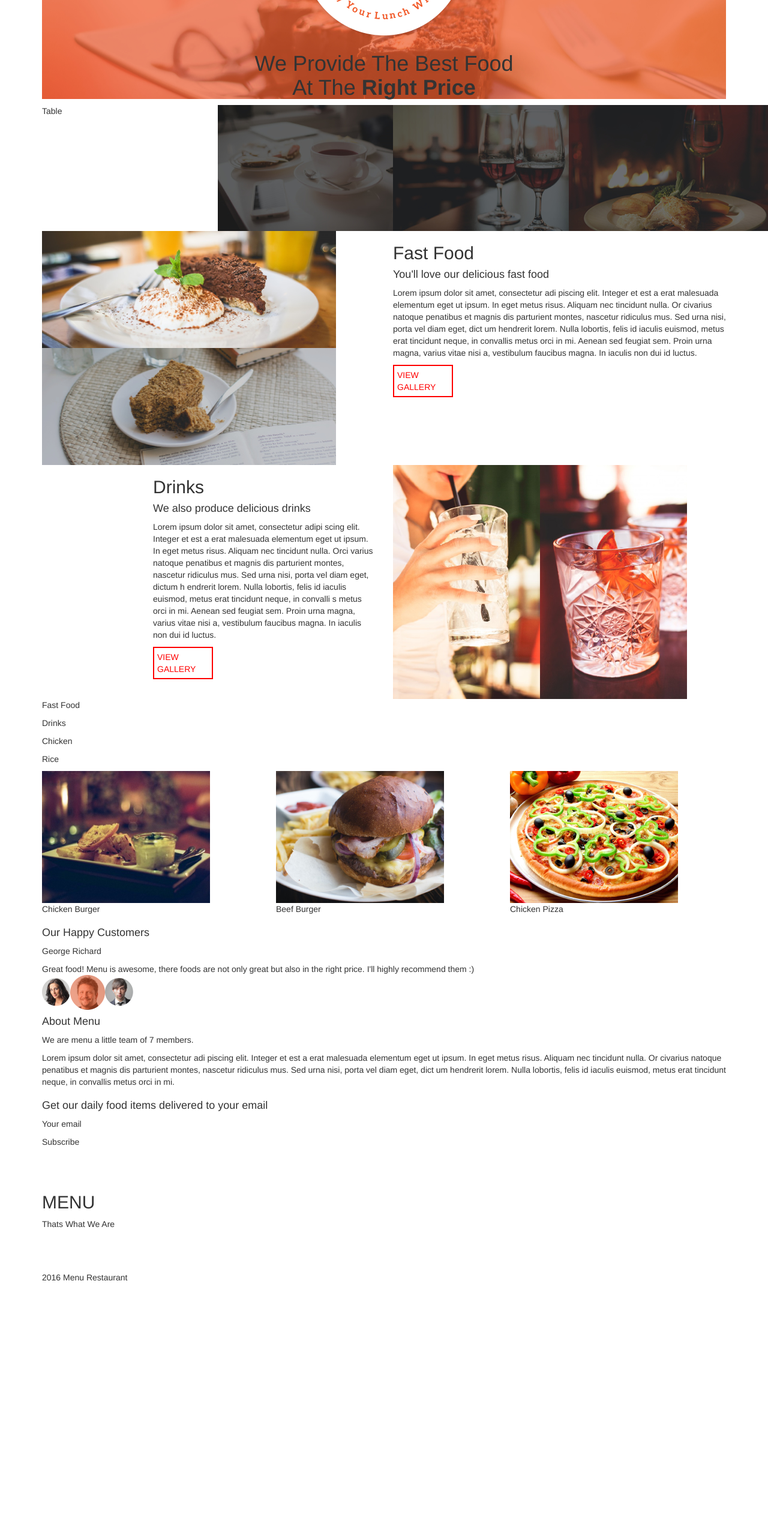
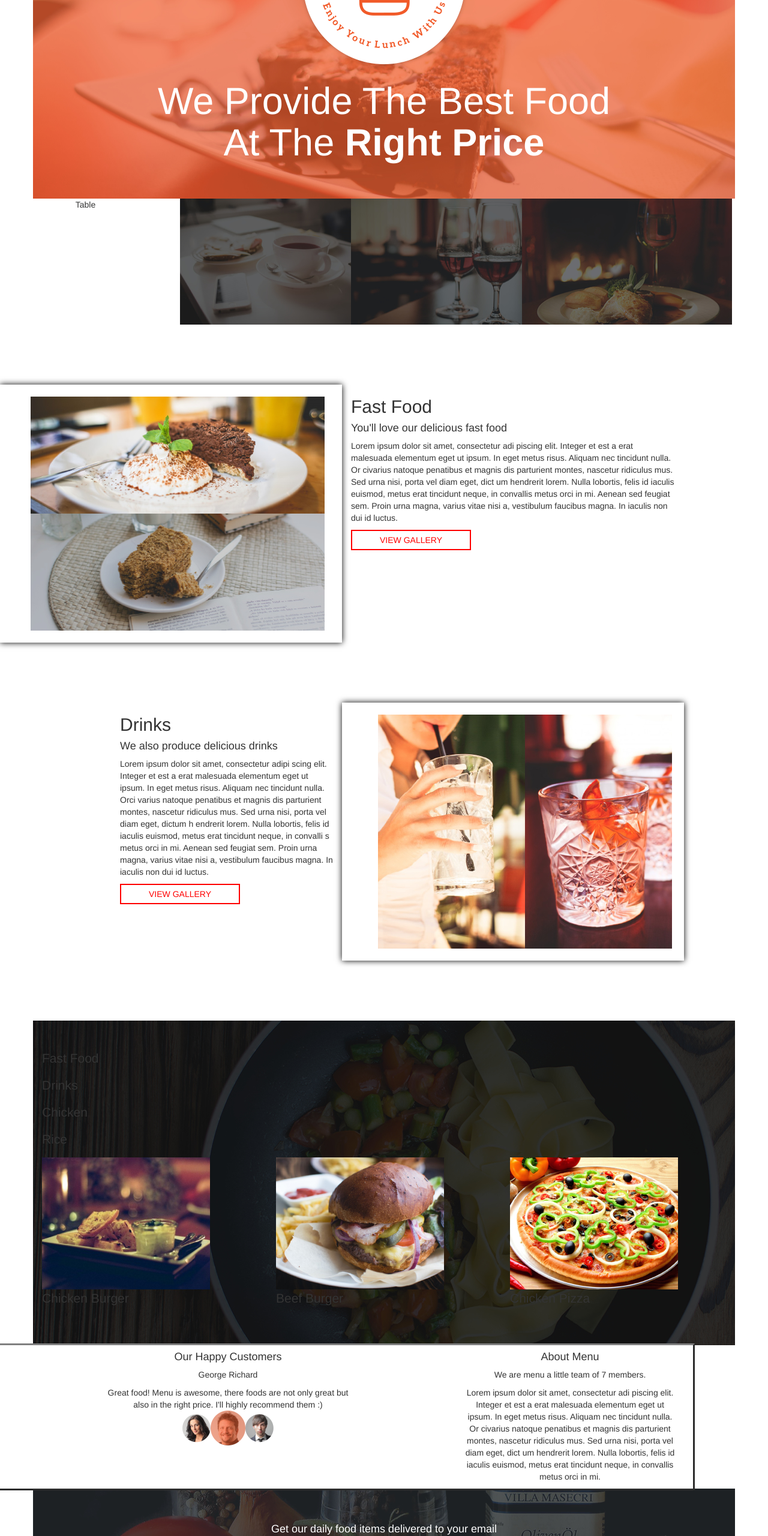
Before and after one commit to Viv-Iam/Anitas-kitchen, a plain HTML site: page index.html in a window 1280 px wide. Shown: the part 220-2780 px from the top of the page at 60% size. Before the commit the page ends 2369 px from the top, so only its background shows below. Drawn offline with Linux system fonts and the light colour scheme.

Commit message:
Sectioned different sections using jumbotron

```diff
--- a/css/styles.css
+++ b/css/styles.css
@@ -39,15 +39,24 @@
 * {
   margin: 0;
   padding: 0;
+  align-items: center;
 }
 .sec1 {
 text-align: center;/*why did text move with logo*/
 background-image: url("../ip2/assets/backgrounds/landing.jpg");
 background-position: center;
+color: white;
 
 }
-#pic1 {
-
+.sec2 {
+  text-align: center;
+}
+.sec3 {
+padding-top: 100px;
+}
+.sec4 {
+  padding-bottom: 100px;
+  padding-top: 100px;
 }
 .border {
   border: 2px;
@@ -55,8 +64,56 @@ background-position: center;
   border-color: red;
   color: red;
   padding: 5px;
-  width: 100px;
+  width: 200px;
+  text-align: center;
+}
+#pic1 {
+  border-color: white;
+  border-style: solid;
+  border-width: 20px 5px 20px 1px;
+  box-shadow: 0px 0px 10px #000000;
+  padding-left: 50px;
+}
+#pic2 {
+  border-color: white;
+  border-style: solid;
+  border-width: 20px 5px 20px 10px;
+  box-shadow: 0px 0px 10px #000000;
+  padding-left: 50px;
+
 }
 #txt2 {
 padding-left: 200px;
 }
+#txt3 {
+  text-align: center;
+}
+.sec5 {
+  background-image: url("../ip2/assets/backgrounds/foodsBg.jpg");
+}
+.sec6 {
+  text-align: center;
+  border: 1px;
+  outline-style: outset;
+  outline-color: grey;
+}
+.txt {
+  text-align: center;
+}
+.sec7 {
+  text-align: center;
+  background-image: url("../ip2/assets/backgrounds/subscribe.jpg");
+  color: white;
+  height: 300px;
+}
+.sec8 {
+  text-align: center;
+  background-color: #F15A29;
+  color: white;
+}
+.sub {
+  background-color: #F15A29;
+}
+.jumbotron {
+  margin-bottom: 0px;
+}
--- a/index.html
+++ b/index.html
@@ -96,24 +96,17 @@
 <script src="js/scripts.js"></script>
 </head>
 <body>
-  <div class="container">
-<div class="sec1">
+  <div class="container sec1 jumbotron">
   <img src="ip2/assets/logoBig.png" />
 <h1>We Provide The Best Food<br> At The <strong>Right Price</strong></h1>
 </div>
-</div>
-<div class="container">
-<div class="sec2">
-<div class="row">
+<div class="container sec2 row">
 <div class="col-sm-3">Table</div>
 <div class="col-sm-3"><img src="ip2/assets/foodtop/breakfast.jpg" /></div>
 <div class="col-sm-3"><img src="ip2/assets/foodtop/lunch.jpg" /></div>
 <div class="col-sm-3"><img src="ip2/assets/foodtop/dinner.jpg" /></div>
 </div>
-</div>
-</div>
-<div class="container">
-<div class="row">
+<div class="container sec3 row">
   <div class= "col-sm-6" id="pic1">
 <img src="ip2/assets/fastFood1.jpg" />
 <img src="ip2/assets/fastFood2.jpg" />
@@ -126,21 +119,17 @@
    tincidunt neque, in convallis metus orci in mi. Aenean sed feugiat sem. Proin urna magna, varius vitae nisi a, vestibulum faucibus magna. In iaculis non dui id luctus.</p>
    <p class="border">VIEW GALLERY</P>
    </div>
-     </div>
    </div>
-   <div class="container">
-<div class="row">
+   <div class="container sec4 row">
 <div class= "col-sm-6" id="txt2"><h2>Drinks</h2><h4>We also produce delicious drinks</h4><p>Lorem ipsum dolor sit amet, consectetur adipi
   scing elit. Integer et est a erat malesuada elementum eget ut ipsum. In eget metus risus. Aliquam nec tincidunt nulla.
   Orci varius natoque penatibus et magnis dis parturient montes, nascetur ridiculus mus. Sed urna nisi, porta vel diam eget, dictum h
   endrerit lorem. Nulla lobortis, felis id iaculis euismod, metus erat tincidunt neque, in convalli
   s metus orci in mi. Aenean sed feugiat sem. Proin urna magna, varius vitae nisi a, vestibulum faucibus magna. In iaculis non dui id luctus.</p>
   <p class="border">VIEW GALLERY</P></div>
-    <div class= "col-sm-6"><img src="ip2/assets/drink1.jpg" /><img src="ip2/assets/drink2.jpg" /></div>
+    <div class= "col-sm-6" id="pic2"><img src="ip2/assets/drink1.jpg" /><img src="ip2/assets/drink2.jpg" /></div>
 </div>
-</div>
-<div class="container">
-  <div class="sec4">
+<div class="container sec5 jumbotron">
   <p>Fast Food</p><p>Drinks</p><p>Chicken</p><p><p>Rice</p>
   <div class="row">
   <div class="col-sm-4"><img src="ip2/assets/fastfood/chickenBurger.jpg" /><p>Chicken Burger</p></div>
@@ -148,19 +137,30 @@
     <div class="col-sm-4"><img src="ip2/assets/fastfood/chickenPizza.jpg" /><p>Chicken Pizza</p></div>
 </div>
 </div>
-</div>
-  <div class="container">
-  <h4>Our Happy Customers</h4><p>George Richard</p><p>Great food! Menu is awesome, there foods are not only great but also in the right price.
+  <div class="container sec6 row">
+      <div class="col-sm-8">
+  <h4>Our Happy Customers</h4><p>George Richard</p><p>Great food! Menu is awesome, there foods are not only great but<br>also in the right price.
     I'll highly recommend them :)<br><img src="ip2/assets/customers/p1.png" /><img src="ip2/assets/customers/p2.png" /><img src="ip2/assets/customers/p3.png" />
-    <h4>About Menu</h4><p>We are menu a little team of 7 members.</p><p>Lorem ipsum dolor sit amet, consectetur adi
+  </div>
+<div class="col-sm-4">
+      <h4>About Menu</h4><p>We are menu a little team of 7 members.</p><p>Lorem ipsum dolor sit amet, consectetur adi
       piscing elit. Integer et est a erat malesuada elementum eget ut ipsum. In eget metus risus. Aliquam nec tincidunt nulla. Or
       civarius natoque penatibus et magnis dis parturient montes, nascetur ridiculus mus. Sed urna nisi, porta vel diam eget, dict
       um hendrerit lorem. Nulla lobortis, felis id iaculis euismod, metus erat
        tincidunt neque, in convallis metus orci in mi.</p>
      </div>
-     <div class="container">
-       <h4>Get our daily food items delivered to your email</h4><p>Your email</p><p>Subscribe</p></div>
-       <div class="container">
+ </div>
+     <div class="container sec7 jumbotron">
+       <h4>Get our daily food items delivered to your email</h4>
+       <form class="form-inline">
+         <div class="form-group">
+           <label for="email">Your email</label>
+           <input type="email" class="form-control" id="email">
+         </div>
+         <button type="submit" class="btn btn-default sub">Subscribe</button>
+       </form>
+     </div>
+       <div class="container sec8 jumbotron">
        <img src="ip2/assets/footerlogos/logo_white.png" /><h2>MENU</h2><p>Thats What We Are</p><br><img src="ip2/assets/footerlogos/facebook.png" /><img src="ip2/assets/footerlogos/twitter.png" /><img src="ip2/assets/footerlogos/pinterest.png" />
        <p>2016 Menu Restaurant</p></div>
   </body>
```
